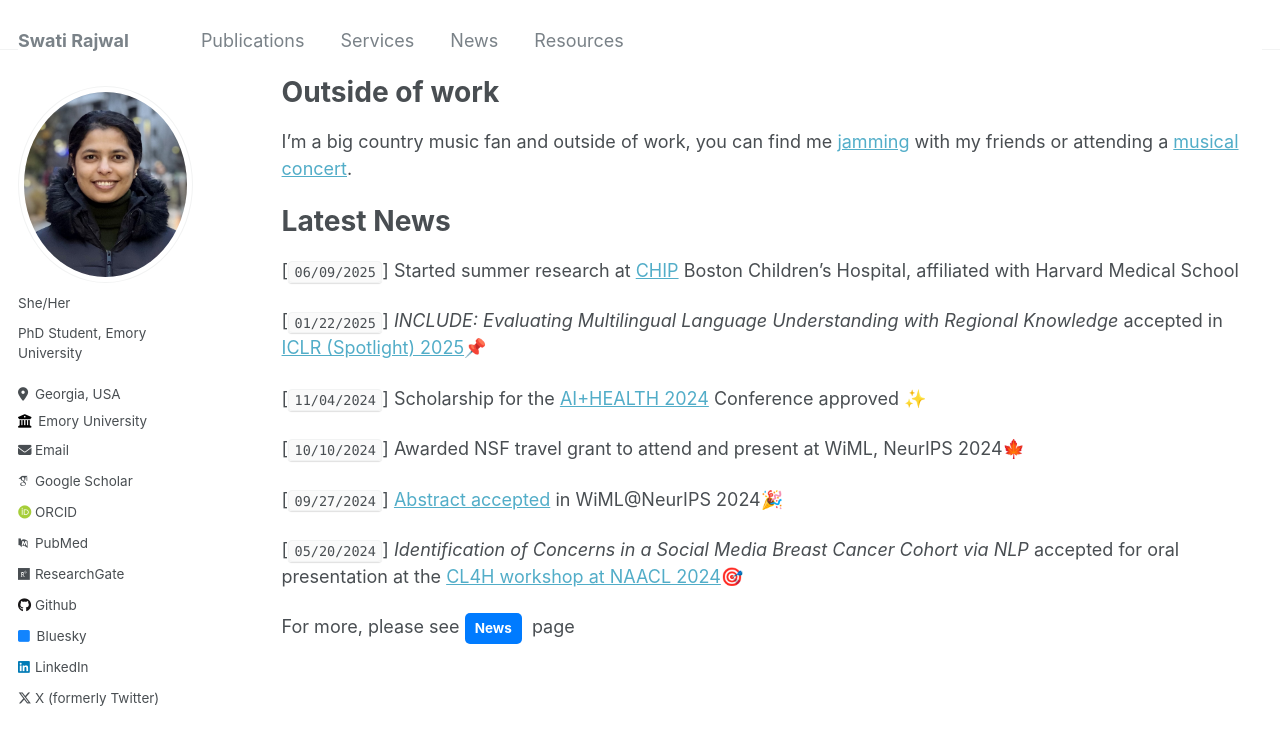
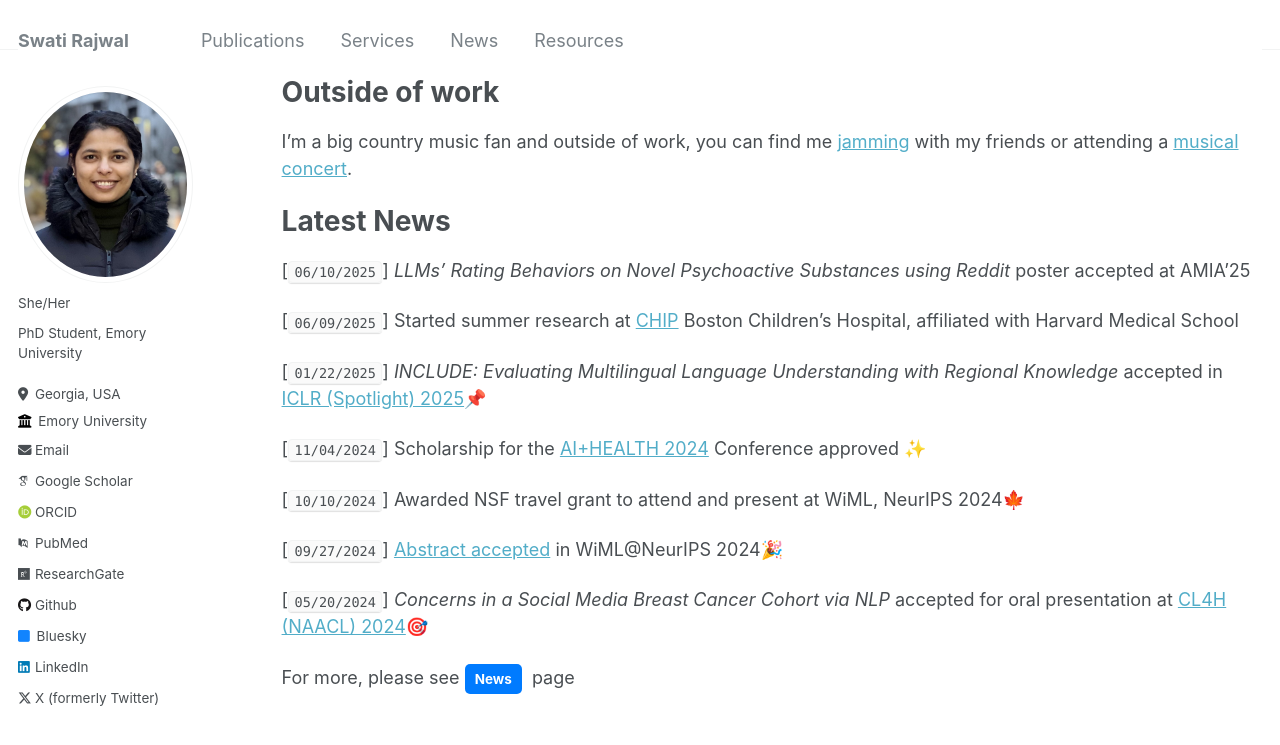
Before and after one commit to swati-rajwal/swati-rajwal.github.io, a Jekyll site: the page built from _pages/about.md, in a window 1280 px wide and 900 px high, scrolled down 505 px. Shown: the top 745 px of the window. Built offline with Jekyll 4.4.1, drawn with Linux system fonts in a browser that asks for light colours; some web fonts are replaced.

Commit message:
Update about.md

````diff
--- a/_pages/about.md
+++ b/_pages/about.md
@@ -21,6 +21,8 @@ My research interests are at the intersection of natural language processing (NL
 I'm a big country music fan and outside of work, you can find me <a href="https://www.youtube.com/watch?v=cgm9iGAupL0" target="_blank">jamming</a> with my friends or attending a <a href="https://www.youtube.com/watch?v=GfivcgiiRL0" target="_blank">musical concert</a>.
 
 # Latest News
+[```06/10/2025```] _LLMs’ Rating Behaviors on Novel Psychoactive Substances using Reddit_ poster accepted at AMIA'25
+
 [```06/09/2025```] Started summer research at <a href="https://www.chip.org/" target="_blank">CHIP</a> Boston Children’s Hospital, affiliated with Harvard Medical School
 
 [```01/22/2025```] _INCLUDE: Evaluating Multilingual Language Understanding with Regional Knowledge_ accepted in <a href="https://arxiv.org/abs/2411.19799" target="_blank">ICLR (Spotlight) 2025</a>📌
@@ -31,6 +33,6 @@ I'm a big country music fan and outside of work, you can find me <a href="https:
 
 [```09/27/2024```] <a href="https://neurips.cc/virtual/2024/109021" target="_blank">Abstract accepted</a> in WiML@NeurIPS 2024🎉
 
-[```05/20/2024```] _Identification of Concerns in a Social Media Breast Cancer Cohort via NLP_ accepted for oral presentation at the <a href="https://aclanthology.org/2024.cl4health-1.32/" target="_blank">CL4H workshop at NAACL 2024</a>🎯
+[```05/20/2024```] _Concerns in a Social Media Breast Cancer Cohort via NLP_ accepted for oral presentation at <a href="https://aclanthology.org/2024.cl4health-1.32/" target="_blank">CL4H (NAACL) 2024</a>🎯
 
 For more, please see <a href="https://swati-rajwal.github.io/news/" target="_blank" class="btn" style="text-decoration: none; background-color: #007bff; color: white; padding: 5px 10px; border-radius: 5px; display: inline-block; margin-right: 5px;">News</a> page
````
